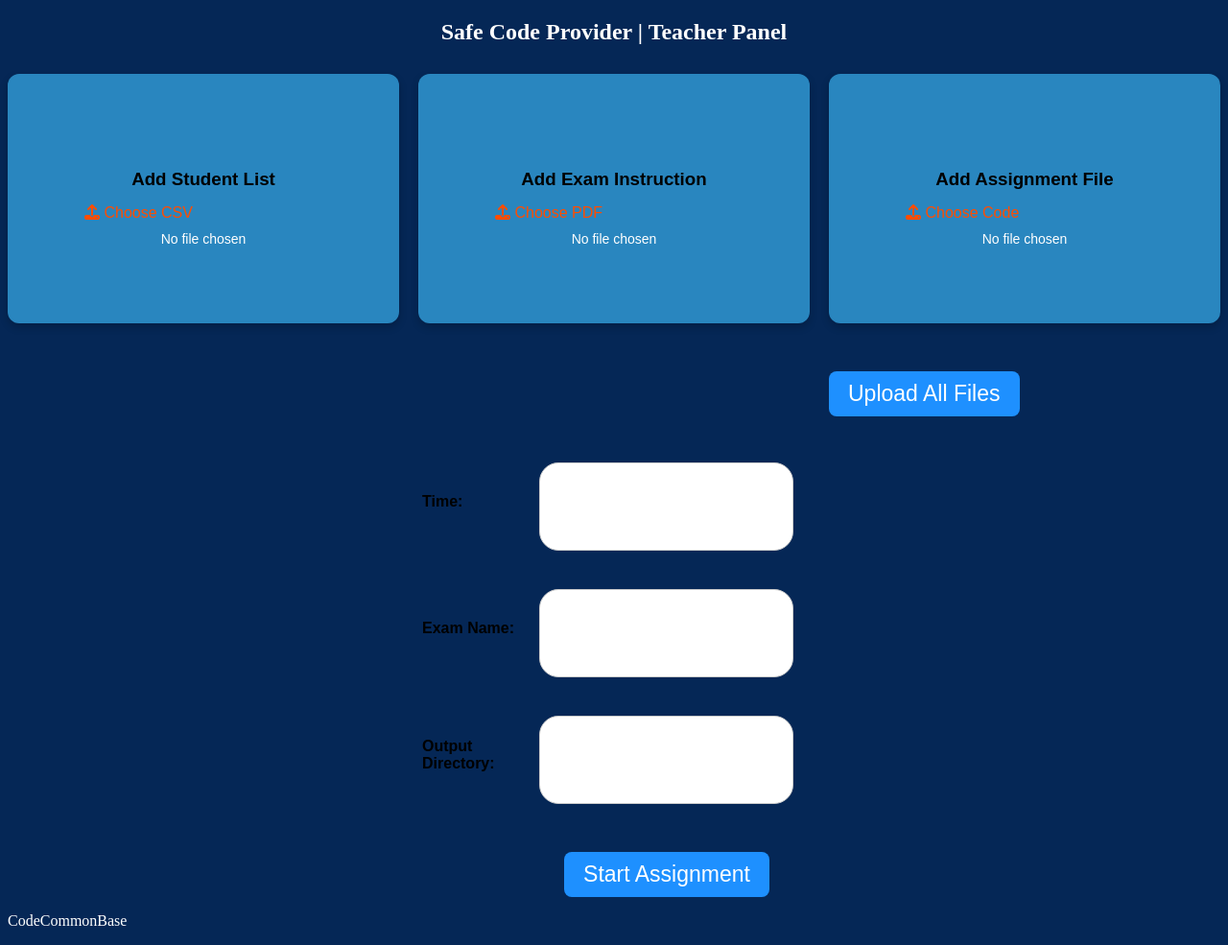
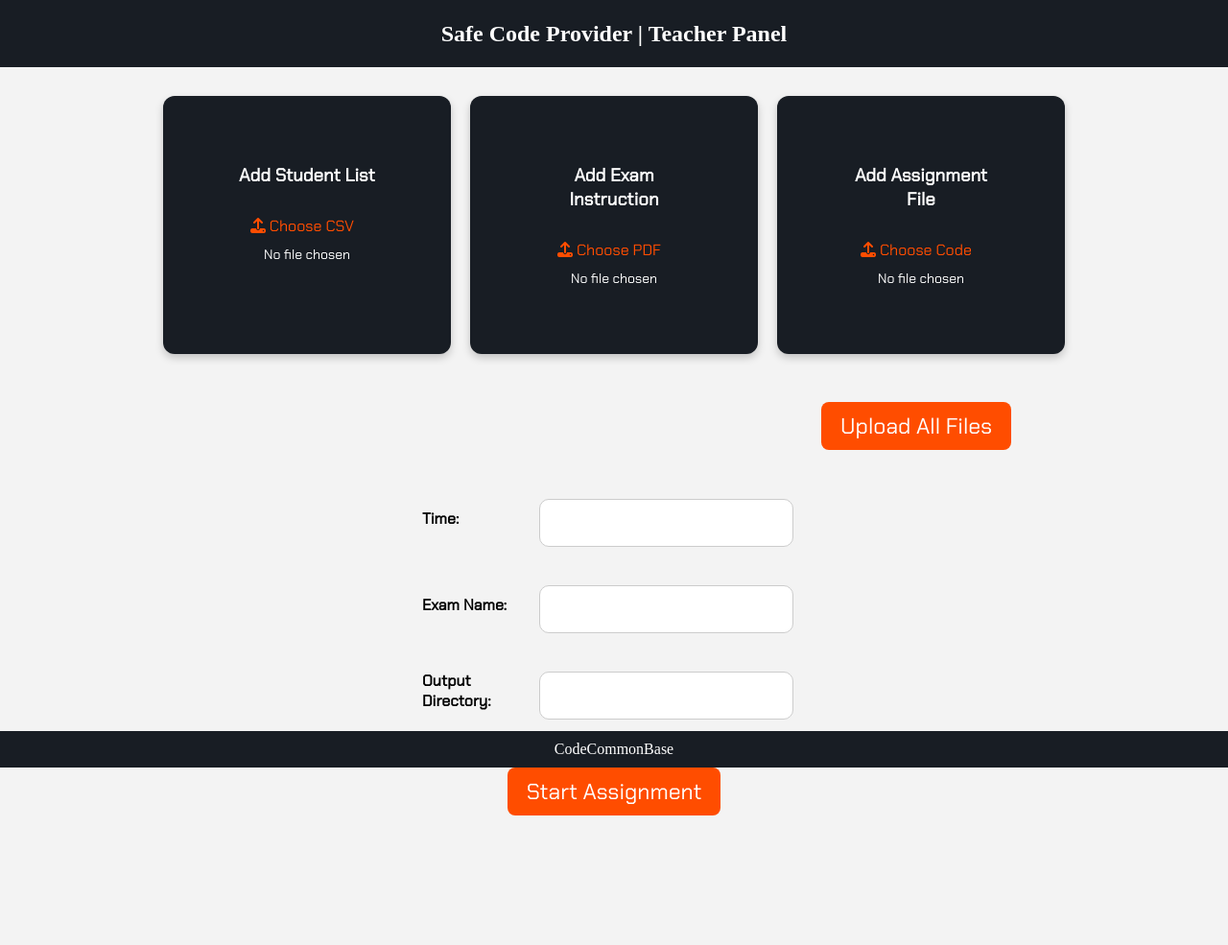
Before and after one commit to commoncodebase-ccb/safeCodeProvider, a Django app: page /teacher/ in a window 1280 px wide. Shown: the whole page at 96% size. After the commit the page ends 850 px from the top, so only its background shows below. Run offline with Django 5.2, Linux system fonts and the light colour scheme; some web fonts are replaced.

Commit message:
teacher panel css fixed

```diff
--- a/safeCodeProvider/teacher/static/teacher/teacher_home.css
+++ b/safeCodeProvider/teacher/static/teacher/teacher_home.css
@@ -1,9 +1,22 @@
+*{
+    font-family: "Chakra Petch", serif;
+    margin:0;
+    padding:0;
+    box-sizing: border-box;
+
+  }
 body {
-    background-color: #052756; /* Galaxy blue */
+    background-color: #f3f3f3; /* Galaxy blue */
     color: white;
-    font-family: Arial, sans-serif;
-    margin: 40;
-    padding: 0;
+    justify-content: center;
+    align-items: center;
+
+}
+.navbar{
+    background-color: #181d24;
+    height: 70px;
+    text-align: center;
+    align-content: center;
 }
 
 .upload-container {
@@ -14,24 +27,25 @@ body {
 }
 
 .upload-box {
-    background-color: #2986BF; /* Light blue */
+    background-color: #181d24;
     border-radius: 12px;
-    padding: 80px;
+    padding: 70px;
     text-align: center;
     box-shadow: 0px 4px 8px rgba(0, 0, 0, 0.2);
     width: 300px;
 }
 
 .upload-box h3 {
-    margin-bottom: 15px;
-    color: #000;
+
+    color: #fff;
 }
 
 .custom-file-label {
     display: block;
-    margin-bottom: 10px;
+    margin-top: 30px;
     cursor: pointer;
-    color: #000;
+    color: #fff;
+    text-align: center;
 }
 
 .file-input {
@@ -41,6 +55,7 @@ body {
 .file-name {
     margin-top: 10px;
     font-size: 14px;
+    text-align: center;
 }
 
 .form-container {
@@ -71,25 +86,33 @@ text-align: left;
 
 input {
 padding: 20px;
-border-radius: 20px;
+border-radius: 10px;
 border: 1px solid #ccc;
 flex: 2; /* Input takes up 2 parts of the row */
-font-size: 17px;
+font-size: 18px;
 margin-top: 10px; /* Moves input slightly downward */
 margin-right: 13px;
 }
 button {
 margin-top: 20px;
 padding: 10px 20px;
-background-color: #1E90FF;
-color: white;
+background-color: #ff4d00; /* Galaxy blue */
+color: rgb(255, 255, 255);
 border: none;
 border-radius: 8px;
 cursor: pointer;
 font-size: 23px;
-margin-left: 110px;
 }
 
 button:hover {
 background-color: #4682B4;
 }
+footer {
+    background-color: #181d24;
+    color: white;
+    text-align: center;
+    padding: 10px;
+    position: fixed;
+    bottom: 0;
+    width: 100%;
+}
```
